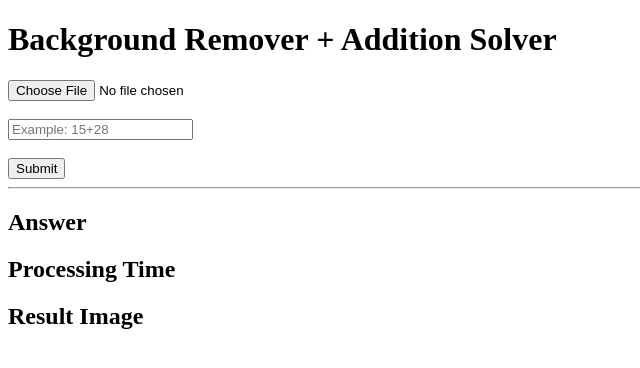
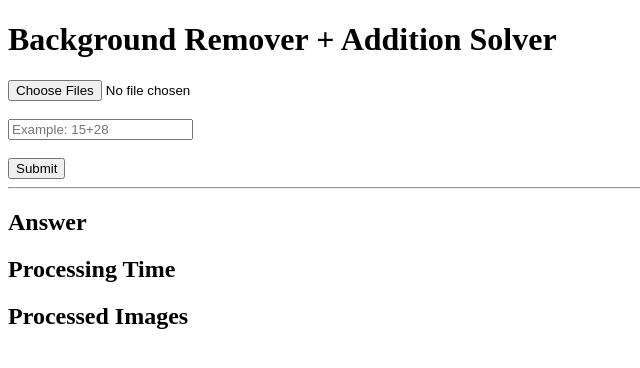
Before and after one commit to Pushkar-Shahi/Background-Remover-, a FastAPI app: page / in a window 1280 px wide. Shown: the top 368 px of the page, without its empty margins (0-640 px from the left). Run offline with FastAPI, Linux system fonts and the light colour scheme.

Commit message:
Added at 1:35pm

```diff
--- a/app.py
+++ b/app.py
@@ -5,6 +5,7 @@ from fastapi.templating import Jinja2Templates
 
 from rembg import remove
 
+from typing import List
 import os
 import uuid
 import time
@@ -43,88 +44,113 @@ async def home(request: Request):
     )
 
 
-# Process image + addition
+# Process multiple images + addition
 @app.post("/process")
 async def process(
-    image: UploadFile = File(...),
+    images: List[UploadFile] = File(...),
     addition: str = Form(...)
 ):
 
-    # Read uploaded image
-    image_bytes = await image.read()
+    # -------------------------------
+    # Allow maximum 10 images
+    # -------------------------------
+
+    if len(images) > 10:
+
+        return JSONResponse(
+            {
+                "error": "Maximum 10 images are allowed."
+            },
+            status_code=400
+        )
 
 
     # -------------------------------
-    # Start measuring AI processing time
+    # Start timer
     # -------------------------------
 
     start_time = time.time()
 
 
-    # Remove background using rembg
-    output_image = remove(image_bytes)
+    processed_images = []
 
 
+    # -------------------------------
+    # Process every uploaded image
+    # -------------------------------
+
+    for image in images:
+
+        image_bytes = await image.read()
+
+
+        # Remove background
+        output_image = remove(image_bytes)
+
+
+        # Generate unique filename
+        filename = f"{uuid.uuid4()}.png"
+
+
+        output_path = os.path.join(
+            "outputs",
+            filename
+        )
+
+
+        # Save processed image
+        with open(output_path, "wb") as file:
+            file.write(output_image)
+
+
+        # Save image path for frontend
+        processed_images.append(
+            f"/outputs/{filename}"
+        )
+
+
+    # -------------------------------
     # Stop timer
+    # -------------------------------
+
     end_time = time.time()
 
-
-    # Calculate total processing time
     processing_time = end_time - start_time
 
 
     print(
-        f"Background removal took {processing_time:.2f} seconds"
+        f"Processed {len(images)} image(s) in "
+        f"{processing_time:.2f} seconds"
     )
 
 
     # -------------------------------
-    # Save processed image
-    # -------------------------------
-
-    filename = f"{uuid.uuid4()}.png"
-
-
-    output_path = os.path.join(
-        "outputs",
-        filename
-    )
-
-
-    with open(output_path, "wb") as file:
-        file.write(output_image)
-
-
-
-    # -------------------------------
-    # Solve addition problem
+    # Solve addition
     # -------------------------------
 
     try:
 
         numbers = addition.split("+")
 
-
         answer = sum(
             int(num.strip())
             for num in numbers
         )
-
 
     except:
 
         answer = "Invalid addition format"
 
 
-
     # -------------------------------
-    # Send response back to browser
+    # Send response
     # -------------------------------
 
     return JSONResponse(
         {
             "answer": answer,
-            "image": f"/outputs/{filename}",
-            "processing_time": f"{processing_time:.2f} seconds"
+            "images": processed_images,
+            "processing_time": f"{processing_time:.2f} seconds",
+            "total_images": len(images)
         }
     )
--- a/templates/index.html
+++ b/templates/index.html
@@ -5,22 +5,20 @@
     <title>Background Remover</title>
 </head>
 
-
 <body>
 
 <h1>Background Remover + Addition Solver</h1>
-
 
 <form id="uploadForm">
 
     <input
         type="file"
-        id="image"
+        id="images"
         accept="image/*"
+        multiple
         required>
 
     <br><br>
-
 
     <input
         type="text"
@@ -30,21 +28,17 @@
 
     <br><br>
 
-
     <button type="submit">
         Submit
     </button>
 
 </form>
 
-
 <hr>
-
 
 <h2>Answer</h2>
 
 <p id="answer"></p>
-
 
 
 <h2>Processing Time</h2>
@@ -52,15 +46,12 @@
 <p id="time"></p>
 
 
+<h2>Processed Images</h2>
 
-<h2>Result Image</h2>
-
-<img id="result" width="300">
-
+<div id="results"></div>
 
 
 <script>
-
 
 document
 .getElementById("uploadForm")
@@ -68,69 +59,83 @@ document
 "submit",
 async function(e){
 
-
     e.preventDefault();
-
-
 
     const formData = new FormData();
 
+    // Get all selected images
+    const files = document
+        .getElementById("images")
+        .files;
 
+    // Send every image
+    for(let i = 0; i < files.length; i++){
 
-    formData.append(
-        "image",
-        document.getElementById("image").files[0]
-    );
+        formData.append(
+            "images",
+            files[i]
+        );
 
+    }
 
-
+    // Send addition question
     formData.append(
         "addition",
-        document.getElementById("addition").value
+        document
+        .getElementById("addition")
+        .value
     );
-
 
 
     const response = await fetch(
         "/process",
         {
-            method:"POST",
-            body:formData
+            method: "POST",
+            body: formData
         }
     );
-
 
 
     const data = await response.json();
 
 
-
-    // Display addition answer
+    // Show answer
     document
     .getElementById("answer")
     .innerText = data.answer;
 
 
-
-    // Display AI processing time
+    // Show processing time
     document
     .getElementById("time")
     .innerText = data.processing_time;
 
 
+    // Clear previous results
+    const container =
+        document.getElementById("results");
 
-    // Display processed image
-    document
-    .getElementById("result")
-    .src = data.image + "?" + Date.now();
+    container.innerHTML = "";
 
 
+    // Show every processed image
+    data.images.forEach(function(image){
+
+        const img = document.createElement("img");
+
+        img.src = image + "?" + Date.now();
+
+        img.width = 250;
+
+        img.style.margin = "10px";
+
+        container.appendChild(img);
+
+    });
 
 });
 
-
 </script>
-
 
 </body>
 
```
Also changed, not shown: outputs/785e4cdc-90ac-4fda-a010-fe74b63f6e32.png (deleted).
